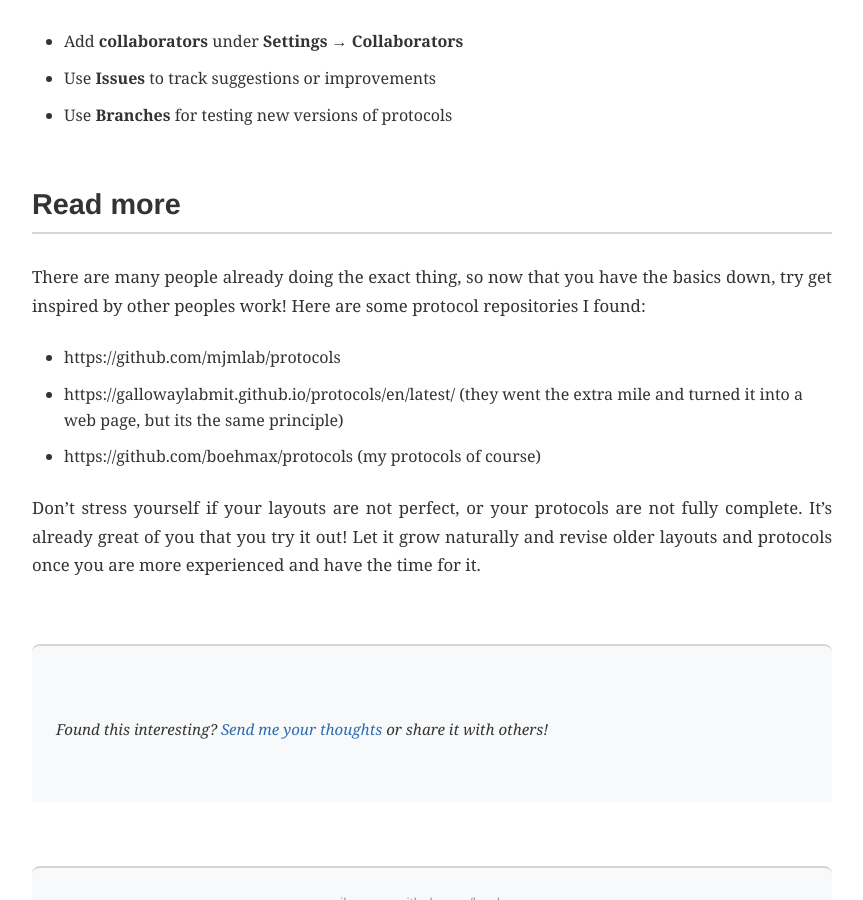
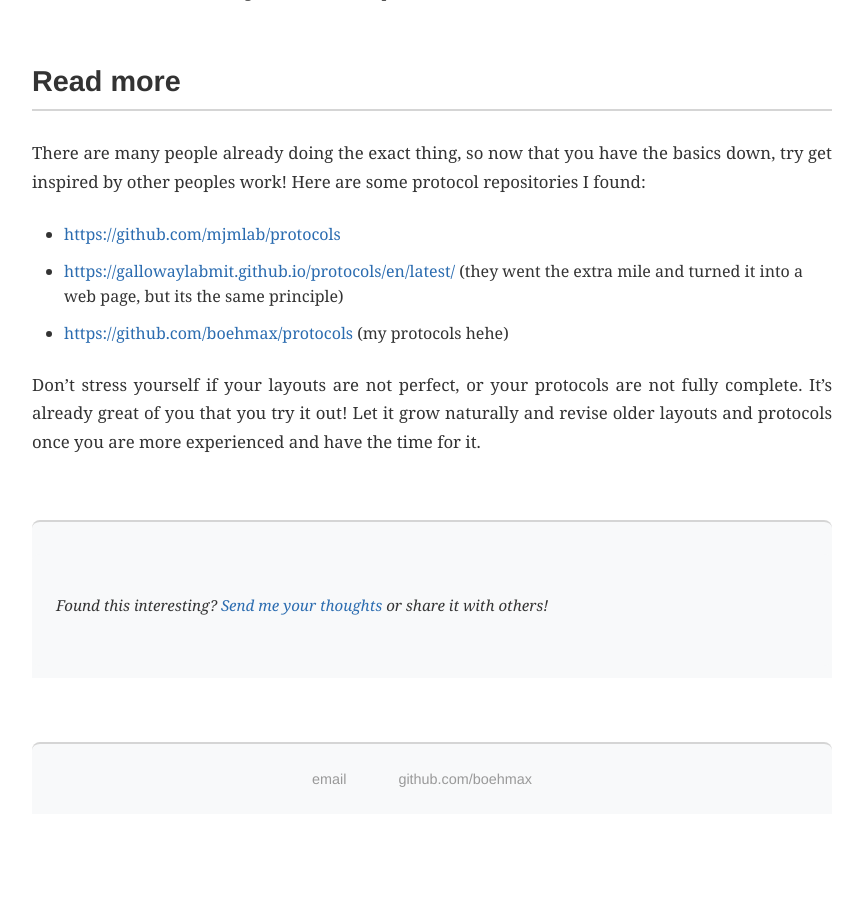
Before and after one commit to boehmax/boehmax.github.io, a Jekyll site: the page built from _posts/2025-10-24-github-lab-protocols.md, in a window 1280 px wide and 900 px high, scrolled down 5549 px. Shown: the whole window, without its empty margins (208-1071 px from the left). Built offline with Jekyll 4.4.1, drawn with Linux system fonts in a browser that asks for light colours; nearby versions of some CDN libraries; after the commit the page ends 6395 px from its top, so only the background shows below that; some of the changed text lies outside the part shown.

Commit message:
Enhance title and format links in lab protocols post
Updated the title and improved links formatting in the post.

```diff
--- a/_posts/2025-10-24-github-lab-protocols.md
+++ b/_posts/2025-10-24-github-lab-protocols.md
@@ -136,8 +133,8 @@ And now that they are online, you might be able to motivate your co-workers to h
 ## Read more
 There are many people already doing the exact thing, so now that you have the basics down, try get inspired by other peoples work! Here are some protocol repositories I found:
 
-- https://github.com/mjmlab/protocols
-- https://gallowaylabmit.github.io/protocols/en/latest/ (they went the extra mile and turned it into a web page, but its the same principle)
-- https://github.com/boehmax/protocols (my protocols of course)
+- [https://github.com/mjmlab/protocols](https://github.com/mjmlab/protocols)
+- [https://gallowaylabmit.github.io/protocols/en/latest/](https://gallowaylabmit.github.io/protocols/en/latest/) (they went the extra mile and turned it into a web page, but its the same principle)
+- [https://github.com/boehmax/protocols](https://github.com/boehmax/protocols) (my protocols hehe)
 
 Don't stress yourself if your layouts are not perfect, or your protocols are not fully complete. It's already great of you that you try it out! Let it grow naturally and revise older layouts and protocols once you are more experienced and have the time for it.
```
Also changed, not shown: other parts of _posts/2025-10-24-github-lab-protocols.md (+1 -4 lines).
